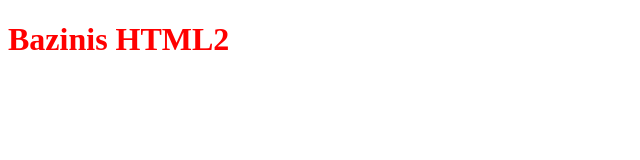
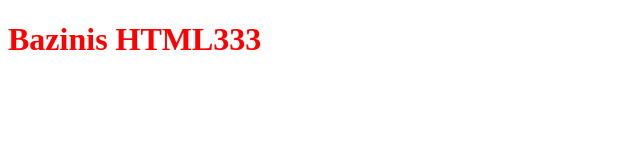
Before and after one commit to evgitas/1214git, a plain HTML site: page index.html in a window 1280 px wide. Shown: the full height of the page, 0-640 px from the left. Drawn offline with Linux system fonts and the light colour scheme.

Commit message:
Pridejom 333

```diff
--- a/index.html
+++ b/index.html
@@ -8,6 +8,6 @@
 		<link rel="stylesheet" href="assets/css/style.css">
 	</head>
 	<body>
-		<h1>Bazinis HTML2</h1>
+		<h1>Bazinis HTML333</h1>
 	</body>
 </html>
```
